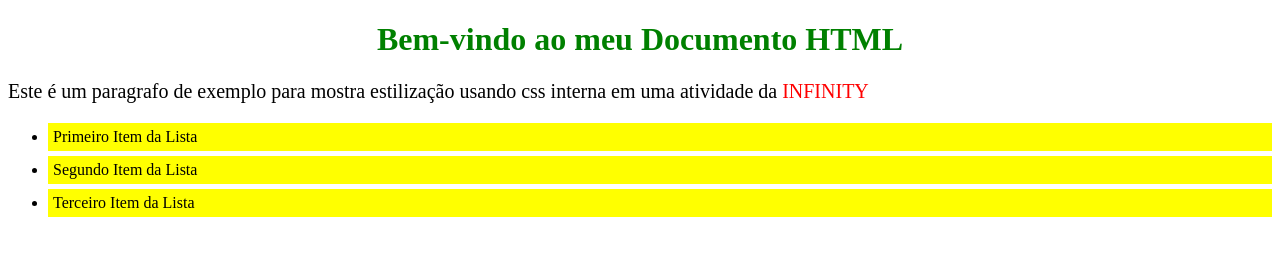
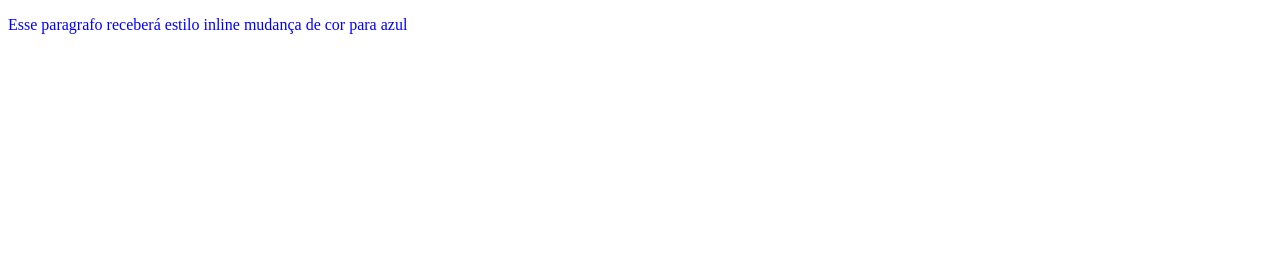
Before and after one commit to jonathanlopesce/aula4atividades, a plain HTML site: page index.html in a window 1280 px wide. Drawn offline with Linux system fonts and the light colour scheme.

Commit message:
Add files via upload

```diff
--- a/index.html
+++ b/index.html
@@ -3,34 +3,14 @@
 <head>
     <meta charset="UTF-8">
     <meta name="viewport" content="width=device-width, initial-scale=1.0">
-    <title>AtividadeII</title>
-    <style>
-        h1 {
-            color: green;
-        }
-        p {
-            font-size: 20px;
-        }
-        ul li {
-            background-color: yellow;
-            margin: 5px 0;
-            padding: 5px;
-        }
-        span {
-            color: red;
-        }
-    </style>
+    <title>Aula04</title>
+    <link rel="stylesheet" href="main.css">
 </head>
 <body>
-    <center>
-        <h1>Bem-vindo ao meu Documento HTML</h1>
-    </center>
-    <p>Este é um paragrafo de exemplo para mostra estilização usando css interna em uma atividade da <span>INFINITY</span></p>
-    <ul>
-        <li>Primeiro Item da Lista</li>
-        <li>Segundo Item da Lista</li>
-        <li>Terceiro Item da Lista</li>
-    </ul>
-
+    <Nav>
+        <div class="paragrafo">
+            <p>Esse paragrafo receberá estilo inline mudança de cor para azul</p>
+        </div>
+    </Nav>
 </body>
 </html>
```
